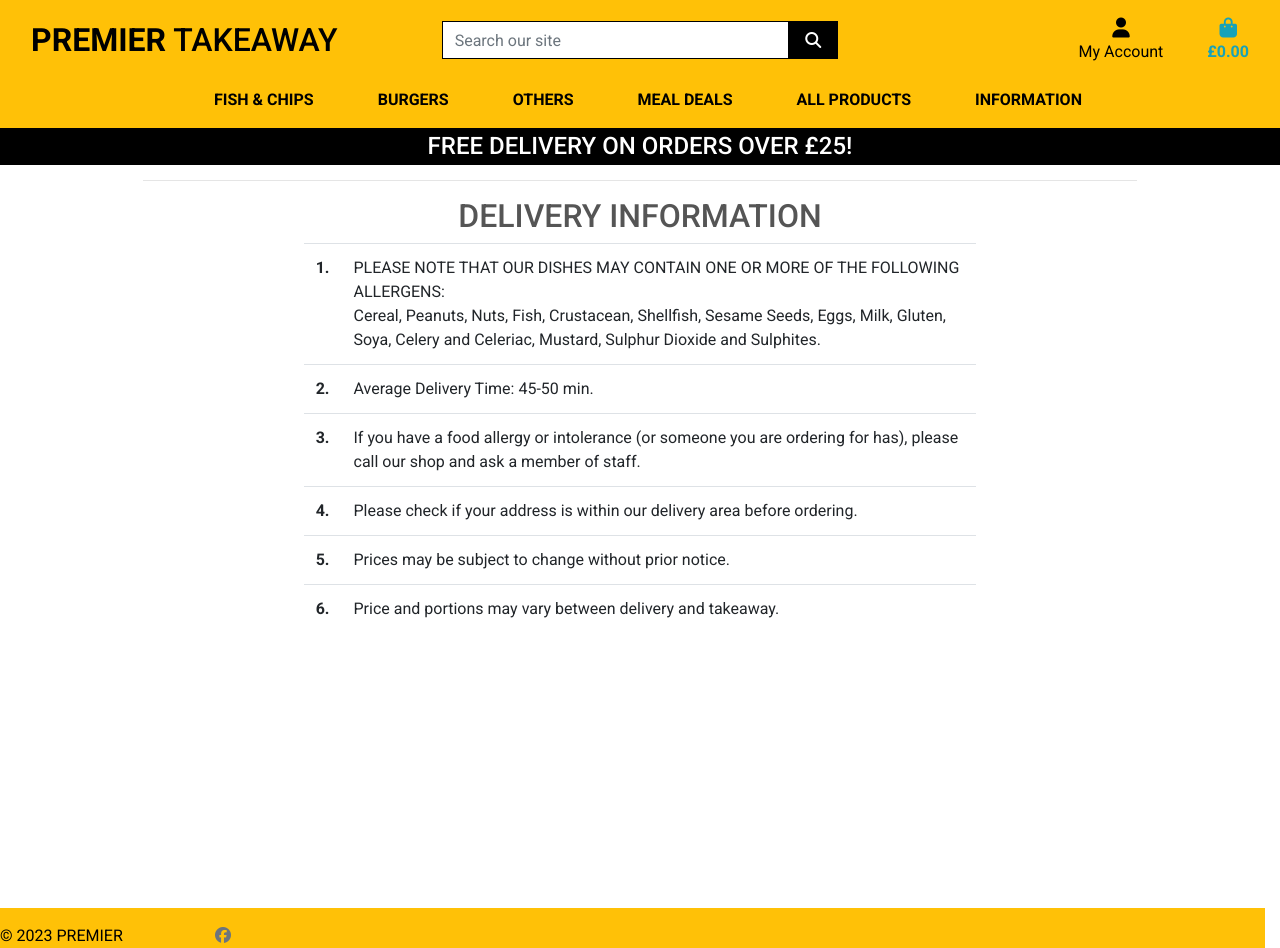
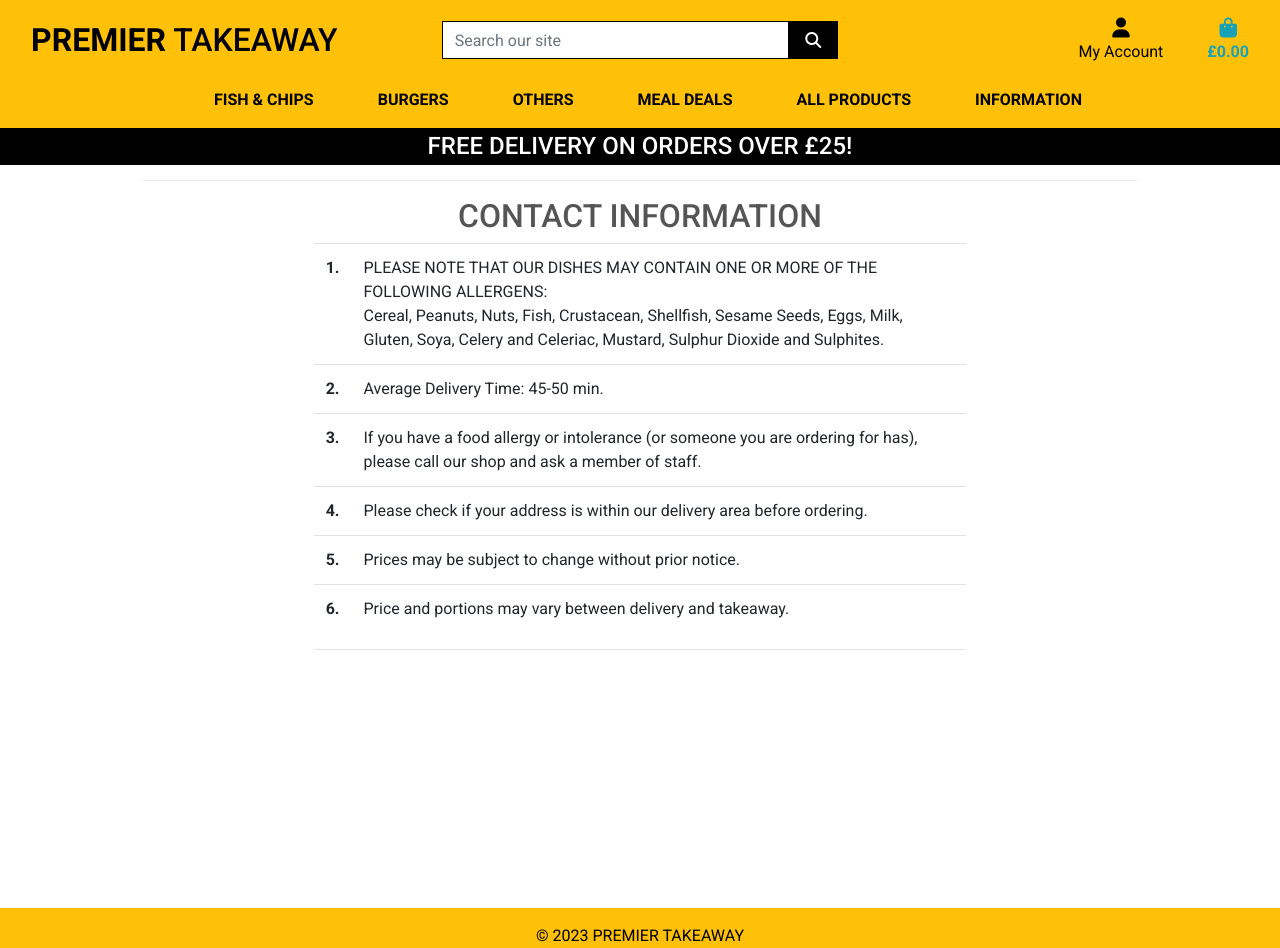
Before and after one commit to ayhanuzumcu/Milestone-Project-4, a Django app: page /info/delivery_info/ in a window 1280 px wide. Run offline with Django 3.2, Linux system fonts and the light colour scheme; some libraries are stand-ins or nearby versions.

Commit message:
updated footer and delivery information page

```diff
--- a/info/templates/info/delivery_info.html
+++ b/info/templates/info/delivery_info.html
@@ -16,10 +16,9 @@
   <div class="row">
     <div class="col">
       <hr>
-            <h2 class="logo-font mb-2 text-center">DELIVERY INFORMATION</h2>
+      <h2 class="logo-font mb-2 text-center">CONTACT INFORMATION</h2>
     </div>
-
-
+  </div>
   <div class="row d-flex justify-content-center">
     <div class="col-sm-6 col-md-5 offset-md-2 col-lg-8 offset-lg-0">
       <table class="table table-hover ">
@@ -29,7 +28,9 @@
         <tbody>
           <tr>
             <th scope="row">1.</th>
-                    <td>PLEASE NOTE THAT OUR DISHES MAY CONTAIN ONE OR MORE OF THE FOLLOWING ALLERGENS:<br>Cereal, Peanuts, Nuts, Fish, Crustacean, Shellfish, Sesame Seeds, Eggs, Milk, Gluten, Soya, Celery and Celeriac, Mustard, Sulphur Dioxide and Sulphites.</td>
+            <td>PLEASE NOTE THAT OUR DISHES MAY CONTAIN ONE OR MORE OF THE FOLLOWING ALLERGENS:<br>Cereal, Peanuts,
+              Nuts, Fish, Crustacean, Shellfish, Sesame Seeds, Eggs, Milk, Gluten, Soya, Celery and Celeriac, Mustard,
+              Sulphur Dioxide and Sulphites.</td>
 
 
           </tr>
@@ -40,7 +41,8 @@
           </tr>
           <tr>
             <th scope="row">3.</th>
-                    <td>If you have a food allergy or intolerance (or someone you are ordering for has), please call our shop and ask a member of staff.</td>
+            <td>If you have a food allergy or intolerance (or someone you are ordering for has), please call our shop
+              and ask a member of staff.</td>
 
           </tr>
           <tr>
@@ -61,8 +63,10 @@
 
         </tbody>
       </table>
+      <hr>
     </div>
   </div>
+
 
 </div>
 </div>
--- a/static/css/base.css
+++ b/static/css/base.css
@@ -349,5 +349,6 @@ a.category-badge > span.badge:hover {
 }
 
 .footer-container {
-    padding-bottom: 45px;
+    margin: 15px;
+    text-align: center;
 }
--- a/templates/includes/footer.html
+++ b/templates/includes/footer.html
@@ -1,19 +1,13 @@
-<div class="footer-container">
+<div class="footer-container text-center">
 
 
 
-<footer class="footer container-fluid row bg-warning pt-lg-2 d-none d-lg-flex">
+<footer class="footer bg-warning">
     <div class="row footer-content">
-        <div class="col-12 col-md-8 text-left">
-            <p class="m-0">&copy; 2023 PREMIER TAKEAWAY</p>
+        <div class="col">
+            <p class="m-2">&copy; 2023 PREMIER TAKEAWAY</p>
         </div>
-        <div class="col-6 col-md-4 text-right">
-            <ul class="nav col-md-4 justify-content-end list-unstyled d-flex">
-                <li class="ms-3"><a class="text-muted" href="https://www.facebook.com/"><i class="fab fa-facebook"></i></a></li>
-                <li class="ms-3"><a class="text-muted" href="https://twitter.com/"><i class="fab fa-twitter"></i></a></li>
-                <li class="ms-3"><a class="text-muted" href="https://www.instagram.com/"><i class="fab fa-instagram"></i></a></li>
-              </ul>
-        </div>
+
     </div>
 </footer>
 
```
Lines whose indentation alone changed are shown as unchanged.
